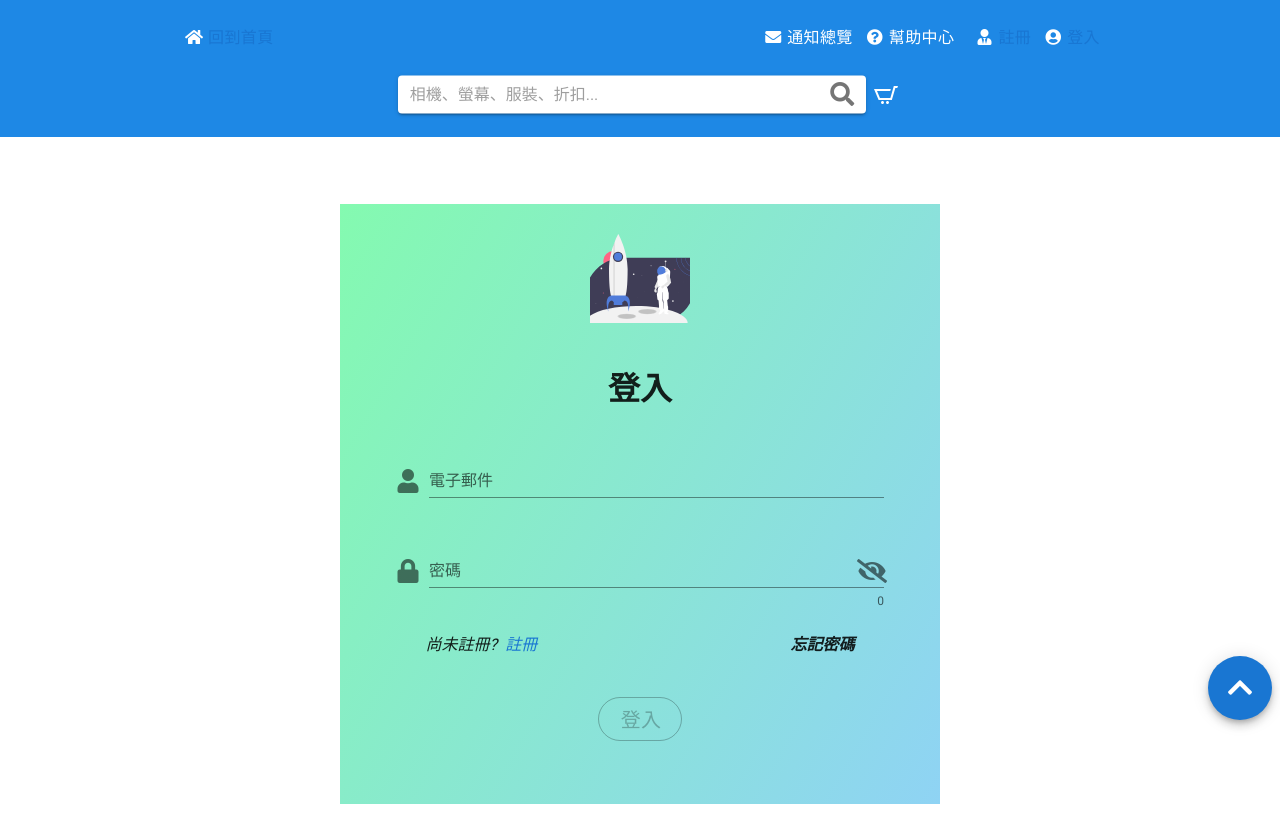
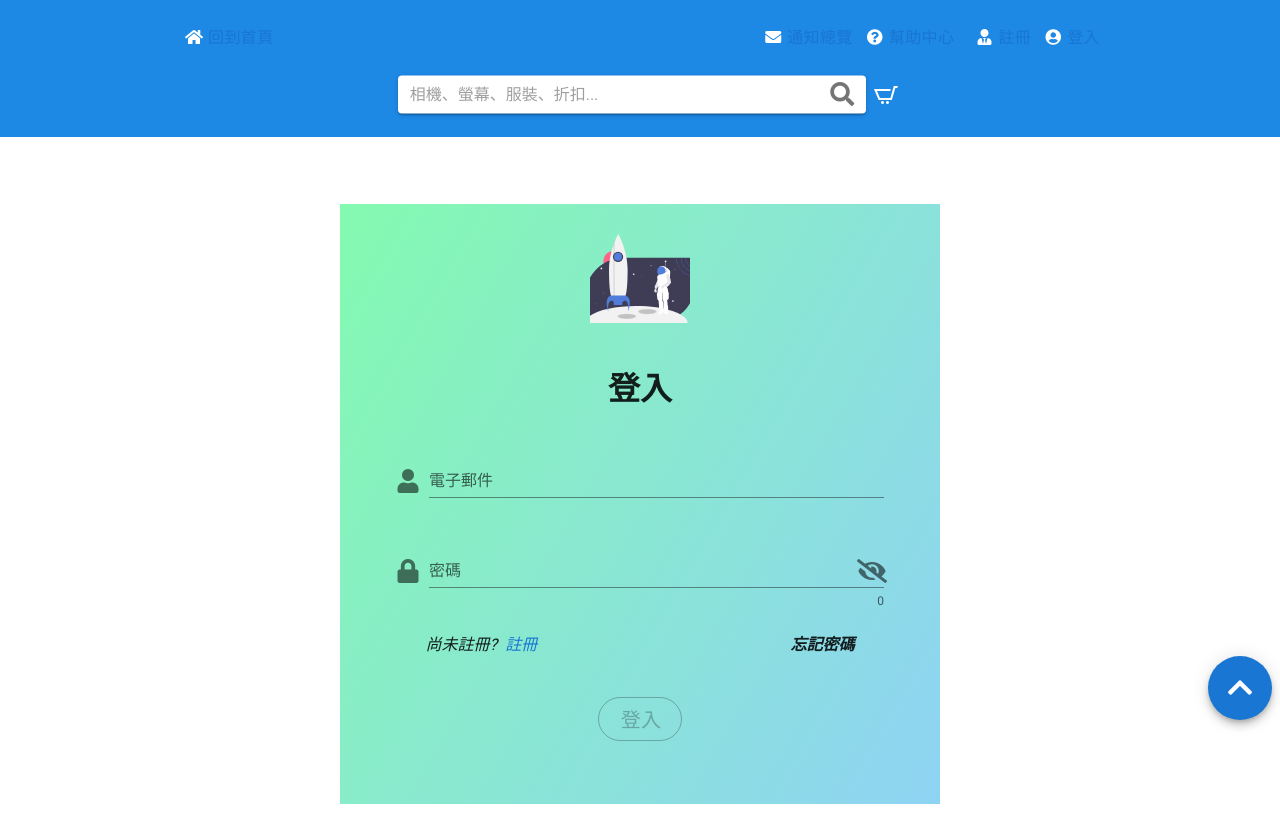
Before and after one commit to Andy-Ho8872/e-commerce-site-front-end, a Nuxt app: page /Auth/login in a window 1280 px wide. Built offline with nearby package versions, Linux system fonts and the light colour scheme.

Commit message:
add new nuxt link

```diff
--- a/components/Header.vue
+++ b/components/Header.vue
@@ -22,15 +22,17 @@
                 <!-- 通知總覽, 幫助中心(文字) -->
                 <v-row class="content">
                     <li v-for="(list, index) in noteList" :key="index">
-                        <v-icon class="icon" dark small>{{ list.icon }}</v-icon>
-                        <span>{{ list.text }}</span>
+                        <nuxt-link :to="list.to">
+                            <v-icon class="icon" dark small>{{ list.icon }}</v-icon>
+                            <span>{{ list.text }}</span>
+                        </nuxt-link>
                     </li>
                 </v-row>
                 <!-- 如果有使用者登入，則顯示他的帳號(電子郵件)以及登出按鈕 -->
                 <v-row v-if="user" class="content">
                     <!-- 使用者帳號 -->
                     <li>
-                        <nuxt-link :to="{ name: 'user' }">
+                        <nuxt-link :to="{ name: 'user-account' }">
                             <v-icon class="icon" dark small>fa-user fa-fw</v-icon>
                             <span>{{ user.email }}</span>
                         </nuxt-link>
@@ -122,10 +124,12 @@ export default {
                 {
                     icon: 'fa-envelope fa-fw',
                     text: '通知總覽',
+                    to: { name: 'user-notification' },
                 },
                 {
                     icon: 'fa-question-circle fa-fw',
                     text: '幫助中心',
+                    to: { name: 'help' },
                 },
             ],
             //* 帳戶操作
```
